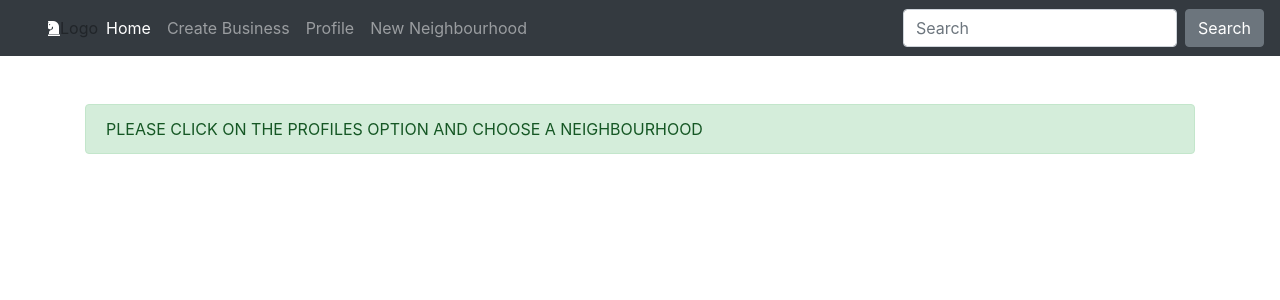
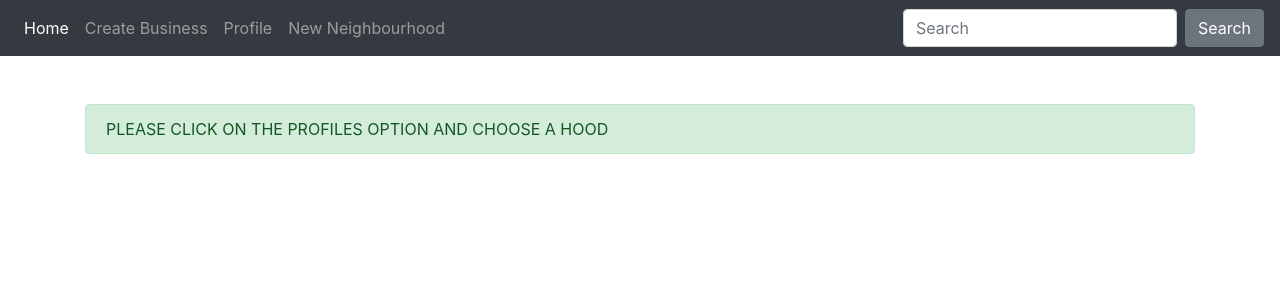
Before and after one commit to hamida-mstafa/myhood, a Django app: template hoods/templates/index.html in a window 1280 px wide. Shown: the top 300 px of the page. Run offline with Django 3.2, Linux system fonts and the light colour scheme; the template is opened without the code that fills it: values that come from a table or form of the project are taken from there, others are empty; some libraries are stand-ins or nearby versions; some web fonts are replaced.

Commit message:
changed the templates

```diff
--- a/hoods/templates/biz.html
+++ b/hoods/templates/biz.html
@@ -10,6 +10,6 @@
     {% bootstrap_form bizform %}
 
     <button class='btn btn-primary' type='submit' >SUBMIT</button>
-</form>\
+</form>
 
 {% endblock %}
--- a/hoods/templates/index.html
+++ b/hoods/templates/index.html
@@ -71,7 +71,7 @@
             {% else %}
             <img width='50' class='image' height='50' src="http://www.digitalvertigo.co.uk/forum/uploads//monthly_05_2016/post-3489-0-19929300-1462982286.jpg" alt="">
             {% endif %}
-            <div class="tooltip">Sami Massadeh - 28 Years<br />Doctor <br />Jordan</div></a>
+            <div class="tooltip">Kevine Musoni - 21 Years<br />Programmer <br />Jordan</div></a>
         </div>
 
         <div class="text R textR"><b>
@@ -129,7 +129,7 @@
 
   {% else %}
   <div class="alert alert-success" role="alert">
-    PLEASE CLICK ON THE PROFILES OPTION AND CHOOSE A NEIGHBOURHOOD
+    PLEASE CLICK ON THE PROFILES OPTION AND CHOOSE A HOOD
   </div>
 
   {% endif %}
--- a/hoods/templates/navbar.html
+++ b/hoods/templates/navbar.html
@@ -1,6 +1,4 @@
 <nav class="navbar navbar-expand-lg navbar-dark bg-dark">
-        <!-- Logo Placeholder for Inlustration -->
-        <a href="/" style="color:white;" class='nav-link' ><a style="color:white;" class="fas fa-chess-knight"></a> Logo</a>
     <button class="navbar-toggler" type="button" data-toggle="collapse" data-target="#navbarColor02" aria-controls="navbarColor02" aria-expanded="false" aria-label="Toggle navigation">
       <span class="navbar-toggler-icon"></span>
     </button>
--- a/hoods/templates/signup.html
+++ b/hoods/templates/signup.html
@@ -7,8 +7,7 @@
     <!-- Empty div -->
     <div class="col-md-4"></div>
     <div class="col-md-4 col-xs-4 col-sm-4">
-      <div style="font-size: 20px; font-family: 'Mali', cursive;
-            " class="card" style="align-self: center;">
+      <div style="font-size: 20px; font-family: 'Mali', cursive;" class="card" style="align-self: center;">
 
 
 
```
Also changed, not shown: hoods/templates/base.html (line endings or trailing spaces).
